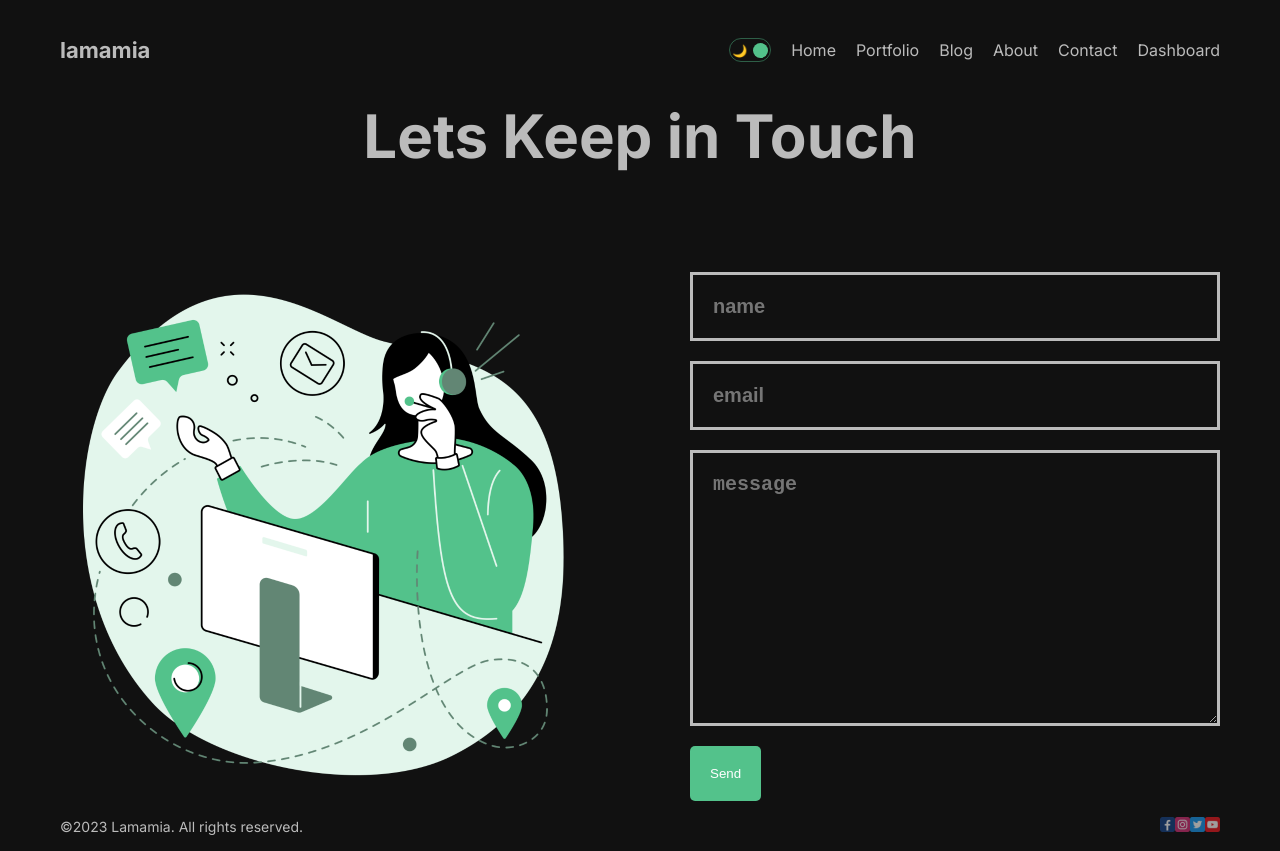
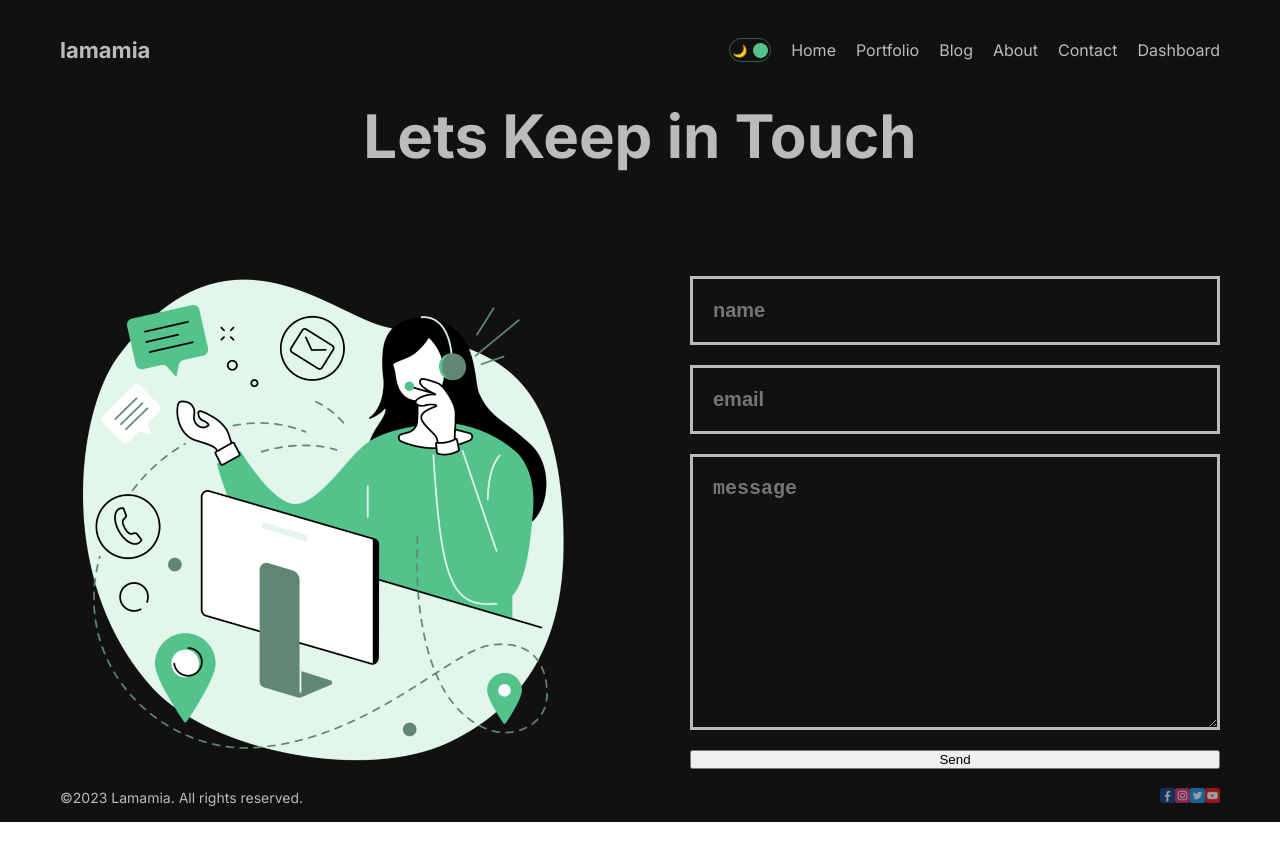
Before and after one commit to Abdarhman636/blog-app-nextjs, a Next.js app: page /contact in a window 1280 px wide. After the commit the page ends 822 px from the top, so only its background shows below. Built offline with nearby package versions, Linux system fonts and the light colour scheme; no server answers.

Commit message:
remove the button

```diff
--- a/src/app/contact/page.jsx
+++ b/src/app/contact/page.jsx
@@ -1,7 +1,7 @@
 import React from "react";
 import styles from "./page.module.css";
 import Image from "next/image";
-import Button from "@/components/Button/Button";
+// import Button from "@/components/Button/button";
 
 export const metadata = {
   title: "Lama Dev Contact Information",
@@ -30,7 +30,7 @@ const Contact = () => {
             cols="30"
             rows="10"
           ></textarea>
-          <Button url="#" text="Send"/>
+          <button>Send</button>
         </form>
       </div>
     </div>
```
Also changed, not shown: 2 other files (tests, documents, lock files or other folders).
